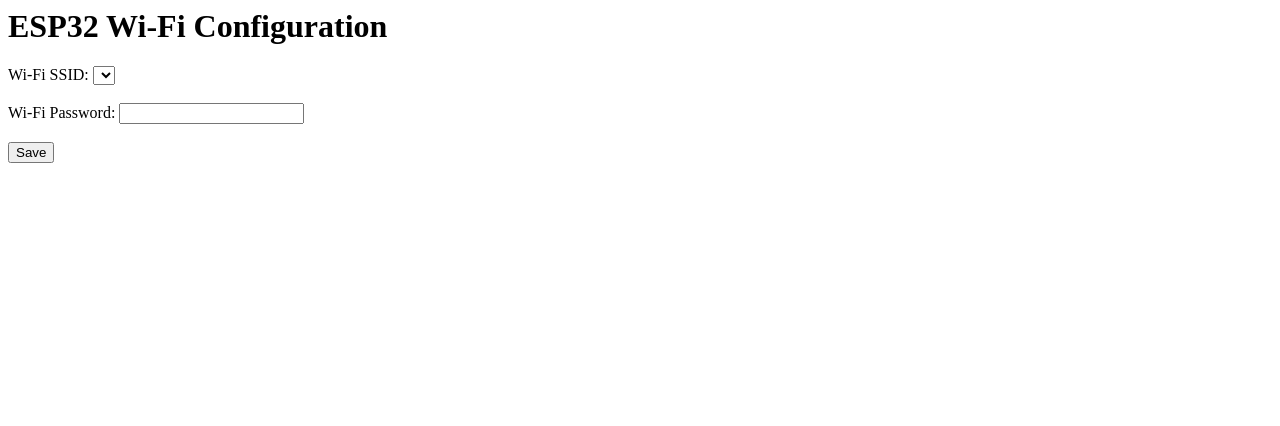
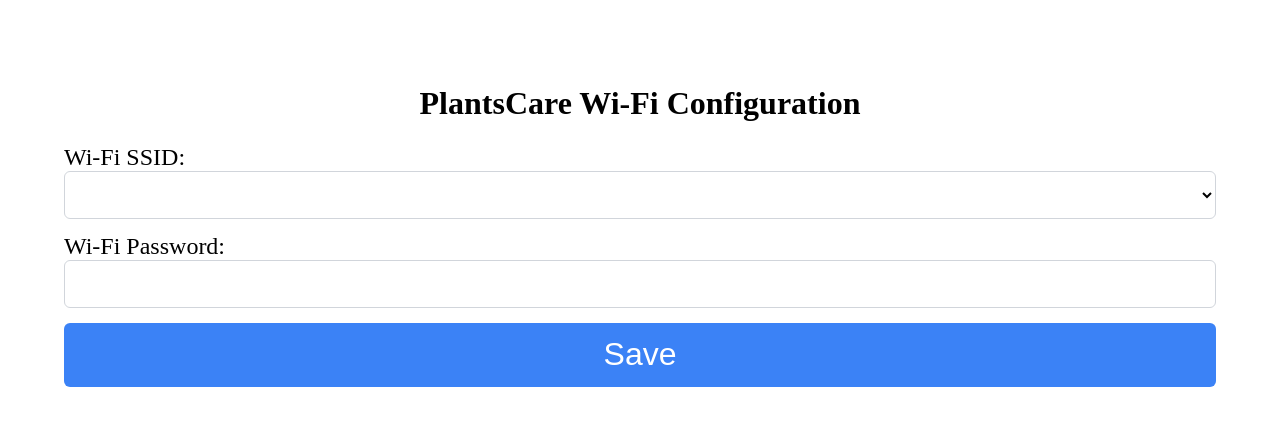
Before and after one commit to MityoDraganov/PlantCare-esp32, a plain HTML site: page data/index.html in a window 1280 px wide. Drawn offline with Linux system fonts and the light colour scheme.

Commit message:
Update index.html

```diff
--- a/data/index.html
+++ b/data/index.html
@@ -1,22 +1,109 @@
 <html>
     <head>
         <title>ESP32 Wi-Fi Config</title>
+        <style>
+            body {
+                overflow: hidden;
+                margin: 0;
+                padding: 0;
+                display: flex;
+                justify-content: center;
+                align-items: center;
+                height: 100vh;
+            }
+			.container {
+            margin: auto;
+            width: 90%;
+            height: 100%;
+            text-align: center;
+            padding: 5%;
+        }
+
+        </style>
     </head>
     <body>
-		<h1>ESP32 Wi-Fi Configuration</h1>
-		<form action="/save" method="POST">
-			<label for="ssid">Wi-Fi SSID:</label>
-			<select id="ssid" name="ssid">
-				<!--SSIDS_PLACEHOLDER--></select
-			><br /><br />
-			<label for="password">Wi-Fi Password:</label>
+        <div class="container">
+            <h1 >PlantsCare Wi-Fi Configuration</h1>
+            <form
+                action="/save"
+                method="POST"
+                style="display: flex; flex-direction: column; text-align: left; gap: 2%; height: 90%;"
+            >
+                <div style="display: flex; flex-direction: column;">
+                    <label for="ssid" style="font-size: 1.5rem;">Wi-Fi SSID:</label>
+                    <select
+                        id="ssid"
+                        name="ssid"
+                        style="
+                            display: flex;
+                            height: 3rem;
+                            width: 100%;
+                            align-items: center;
+                            justify-content: space-between;
+                            border-radius: 0.375rem;
+                            border: 1px solid #d1d5db; /* border-input */
+                            background-color: #ffffff; /* bg-background */
+                            padding: 0.5rem 0.75rem;
+                            font-size: 0.875rem;
+                            outline: none;
+                            transition: border-color 0.2s, box-shadow 0.2s;
+                        "
+                        onfocus="this.style.borderColor='#3b82f6'; this.style.boxShadow='0 0 0 2px rgba(59, 130, 246, 0.5)';" /* focus-visible:ring-2 focus-visible:ring-ring */
+                        onblur="this.style.borderColor='#d1d5db'; this.style.boxShadow='none';"
+                    >
+                        <!--SSIDS_PLACEHOLDER-->
+                    </select>
+                </div>
+
+                <div style="display: flex; flex-direction: column;">
+                    <label for="password" style="font-size: 1.5rem;">Wi-Fi Password:</label>
                     <input
+                        style="
+                            display: flex;
+                            height: 3rem;
+                            width: 100%;
+                            border-radius: 0.375rem;
+                            border: 1px solid #d1d5db; /* border-input */
+                            background-color: #ffffff; /* bg-background */
+                            padding: 0.5rem 0.75rem;
+                            font-size: 0.875rem;
+                            outline: none;
+                            transition: border-color 0.2s, box-shadow 0.2s;
+                        "
+                        onfocus="this.style.borderColor='#3b82f6'; this.style.boxShadow='0 0 0 2px rgba(59, 130, 246, 0.5)';" /* focus-visible:ring-2 focus-visible:ring-ring */
+                        onblur="this.style.borderColor='#d1d5db'; this.style.boxShadow='none';"
                         type="password"
                         id="password"
                         name="password"
                         required
-			/><br /><br />
-			<input type="submit" value="Save" />
+                    />
+                </div>
+                <button
+                    type="submit"
+                    style="
+                        display: inline-flex;
+                        align-items: center;
+                        justify-content: center;
+                        white-space: nowrap;
+                        border-radius: 0.375rem;
+                        font-size: 2rem;
+                        font-weight: 500;
+                        transition: background-color 0.2s, color 0.2s;
+                        padding: 0.5rem 1rem;
+                        background-color: #3b82f6; /* bg-primary */
+                        color: #ffffff; /* text-primary-foreground */
+                        border: none;
+                        cursor: pointer;
+                        outline: none;
+						height: 4rem;
+                    "
+                    onmouseover="this.style.backgroundColor='#2563eb';"
+                    onmouseout="this.style.backgroundColor='#3b82f6';"
+                    disabled
+                >
+                    Save
+                </button>
             </form>
+        </div>
     </body>
 </html>
```
Lines whose indentation alone changed are shown as unchanged.
